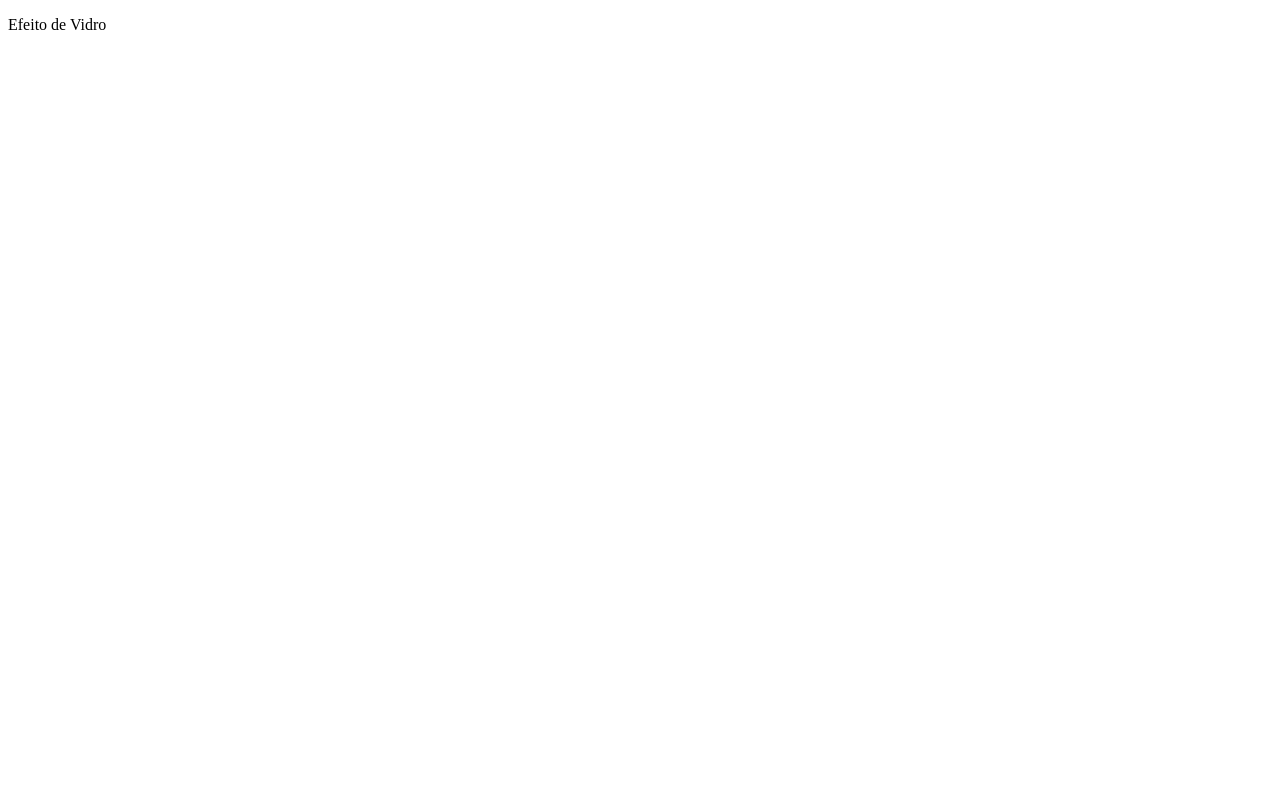
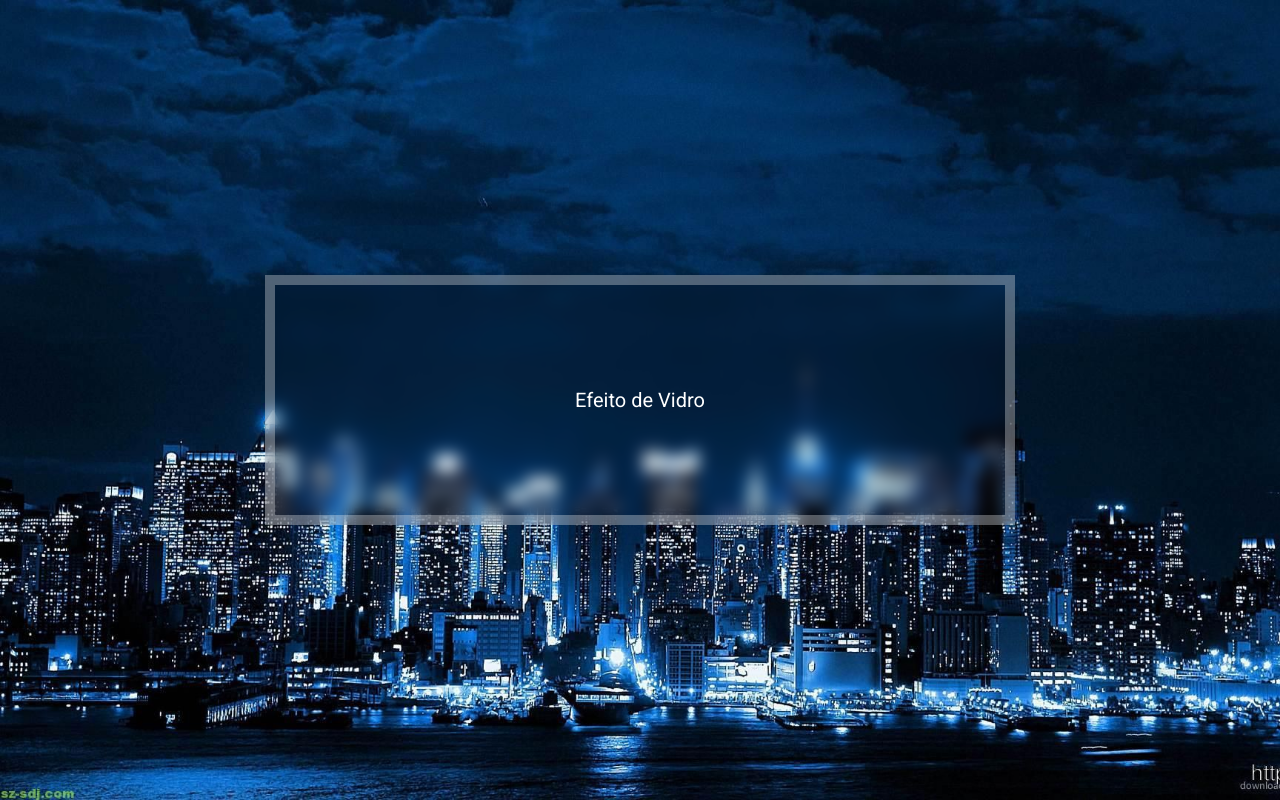
Before and after one commit to Yuri-stack/fundamentosWeb56, a plain HTML site: page city.html in a window 1280 px wide. Drawn offline with Linux system fonts and the light colour scheme.

Commit message:
CSS Final

```diff
--- a/assets/styles/city.css
+++ b/assets/styles/city.css
@@ -0,0 +1,59 @@
+/* Importando Fontes */
+@import url('https://fonts.googleapis.com/css2?family=Roboto:wght@400;500;700&display=swap');
+
+/*Pseudo-Classe que indica o próprio HTML, utilizada geralmente para declarar váriaveis */
+:root{
+    --white-glass: #ffffff50;  /* Com uma cor branca com 50% de opacidade */
+}
+
+/* Reinicia as config. iniciais de CSS das páginas HTML */
+*{
+    padding: 0;
+    margin: 0;
+    box-sizing: border-box; /* A propriedade CSS nos permite incluir o padding e o
+					border na largura e altura total de um elemento */
+}
+
+.back-city{
+    width: 100vw;   /* Define que essa classe ocupa toda a largura da tela do navegado */
+    height: 100vh;  /* Define que essa classe ocupa toda a altura da tela do navegado */
+
+    display: flex;  /* Define a visualização da classe para Flex*/
+    justify-content: center;    /* Centraliza os conteúdos da classe ao seu centro de forma horizontalmente */
+    align-items: center;        /* Centraliza os conteúdos da classe ao seu centro de forma verticalmente */
+
+    background-image: url(../images/city.jpg); /* Define o plano de fundo da classe com uma imagem*/
+    background-size: cover;     /* Define o tamanho do plano de fundo, no caso a imagem será mostrada de forma inteira na classe */
+}
+
+.card{
+    width: 750px;
+    height: 250px;
+
+    display: flex;
+    justify-content: center;  /* Eixo horizontal */
+    align-items: center;    /* Eixo Vertical */
+}
+
+.glass{
+    /* Define que a Borda da DIV tenha 10px */
+    border: 10px solid #ffffff50;
+
+    /* Prop. que define um filtro que colocará um blur no fundo da classe */
+    backdrop-filter: blur(8px);
+}
+
+.card p{
+    font-family: 'Roboto', sans-serif;
+    font-size: 20px;
+    color: #fff;
+    /* Prop. que define como uma transição irá ocorrer*/
+    transition: font-size 2s;
+}
+
+/* Hover permite alterar as prop do Paragrafo quando colocamos o mouse em cima da tag P  */
+.card p:hover{
+    font-size: 40px;
+    color: #fff;
+    font-weight: 700;
+}
--- a/city.html
+++ b/city.html
@@ -2,7 +2,16 @@
 <html lang="pt-br">
 <head>
     <meta charset="UTF-8">
+    <!-- Conexão com o Google Font -->
+    <link rel="preconnect" href="https://fonts.googleapis.com">
+    <link rel="preconnect" href="https://fonts.gstatic.com" crossorigin>
+
     <meta name="viewport" content="width=device-width, initial-scale=1.0">
+    <link rel="stylesheet" href="assets/styles/city.css">
+
+    <!-- Importação da Font -->
+    <link href="https://fonts.googleapis.com/css2?family=Roboto&display=swap" rel="stylesheet">
+
     <title>City</title>
 </head>
 <body>
```
